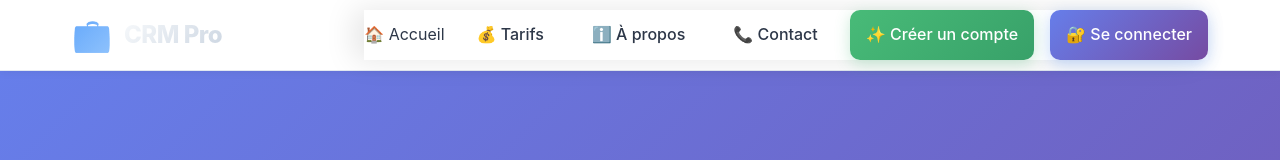
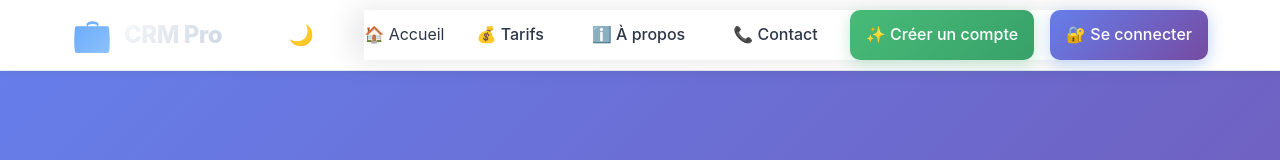
Before and after one commit to Niabag/bolt, a React (Vite) app in the folder Frontend/: page / in a window 1280 px wide. Shown: the top 160 px of the page. Built offline with nearby package versions, Linux system fonts and the light colour scheme; no server answers.

Commit message:
Add theme toggle and update devis card titles

```diff
--- a/Frontend/src/components/Dashboard/Billing/billing.jsx
+++ b/Frontend/src/components/Dashboard/Billing/billing.jsx
@@ -519,7 +519,7 @@ const Billing = ({ clients = [], onRefresh }) => {
                   onClick={() => handleSelectDevis(devis._id)}
                 >
                   <div className="devis-card-content">
-                    <h3 className="devis-card-title">{devis.title || "Devis sans titre"}</h3>
+                    <h3 className="devis-card-title">Devis {formatDate(devis.dateDevis)}</h3>
 
                     <div className="devis-meta">
                       <div className="devis-client">
--- a/Frontend/src/components/Dashboard/ClientBilling/clientBilling.jsx
+++ b/Frontend/src/components/Dashboard/ClientBilling/clientBilling.jsx
@@ -664,7 +664,7 @@ const ClientBilling = ({ client, onBack }) => {
 
                   <div className="devis-card-content">
                     <div className="devis-card-header">
-                      <h3 className="devis-card-title">{devis.title || "Devis sans titre"}</h3>
+                      <h3 className="devis-card-title">Devis {formatDate(devis.dateDevis)}</h3>
 
                       <div className="devis-card-meta">
                         <div className="devis-card-date">
--- a/Frontend/src/components/Dashboard/Devis/DevisCard.jsx
+++ b/Frontend/src/components/Dashboard/Devis/DevisCard.jsx
@@ -16,7 +16,7 @@ const DevisCard = ({ devis, onEdit, onPdf, onDelete, loading = false }) => {
   return (
     <div className="devis-card">
       <div className="devis-card-header">
-        <h3 className="devis-card-title">{devis.title}</h3>
+        <h3 className="devis-card-title">Devis {formatDate(devis.dateDevis)}</h3>
         <div className="devis-card-meta">
           <span>📅 {formatDate(devis.dateDevis)}</span>
           <span className="devis-card-amount">💰 {ttc.toFixed(2)} € TTC</span>
--- a/Frontend/src/components/Dashboard/Devis/devisListPage.jsx
+++ b/Frontend/src/components/Dashboard/Devis/devisListPage.jsx
@@ -745,7 +745,7 @@ const DevisListPage = ({ clients = [], onEditDevis, onCreateDevis }) => {
                   {/* Section contenu principal */}
                   <div className="devis-card-content">
                     <div className="devis-card-header">
-                      <h3 className="devis-card-title">{devisItem.title || "Devis sans titre"}</h3>
+                      <h3 className="devis-card-title">Devis {formatDate(devisItem.dateDevis)}</h3>
 
                       <div className="devis-card-meta">
                         <div className="devis-card-date">
--- a/Frontend/src/components/Navbar/index.jsx
+++ b/Frontend/src/components/Navbar/index.jsx
@@ -14,6 +14,7 @@ const Navbar = () => {
   });
   const [isMenuOpen, setIsMenuOpen] = useState(false);
   const [isUserMenuOpen, setIsUserMenuOpen] = useState(false);
+  const [theme, setTheme] = useState(() => localStorage.getItem('theme') || 'light');
   const userMenuRef = useRef(null);
 
   useEffect(() => {
@@ -44,6 +45,11 @@ const Navbar = () => {
       document.removeEventListener("mousedown", handleClickOutside);
     };
   }, []);
+
+  useEffect(() => {
+    document.body.classList.toggle('dark-mode', theme === 'dark');
+    localStorage.setItem('theme', theme);
+  }, [theme]);
 
   const fetchUser = async () => {
     try {
@@ -76,6 +82,10 @@ const Navbar = () => {
     setIsUserMenuOpen(!isUserMenuOpen);
   };
 
+  const toggleThemeMode = () => {
+    setTheme(theme === 'light' ? 'dark' : 'light');
+  };
+
   // Masquer la navbar sur la page dashboard et sur les pages de scan QR code
   if (location.pathname === "/dashboard" || location.pathname.startsWith("/register-client/")) {
     return null;
@@ -100,6 +110,14 @@ const Navbar = () => {
           <span></span>
           <span></span>
           <span></span>
+        </button>
+
+        <button
+          className="theme-toggle"
+          onClick={toggleThemeMode}
+          aria-label="Toggle theme"
+        >
+          {theme === 'light' ? '🌙' : '☀️'}
         </button>
 
         <div className={`navbar-menu ${isMenuOpen ? 'active' : ''}`}>
--- a/Frontend/src/components/Navbar/navbar.scss
+++ b/Frontend/src/components/Navbar/navbar.scss
@@ -473,3 +473,16 @@
   outline: 2px solid #3b82f6;
   outline-offset: 2px;
 }
+
+.theme-toggle {
+  background: transparent;
+  border: none;
+  font-size: 1.25rem;
+  margin-left: 1rem;
+  cursor: pointer;
+  transition: transform 0.2s ease;
+}
+
+.theme-toggle:hover {
+  transform: scale(1.1);
+}
--- a/Frontend/src/utils/styles/colors.scss
+++ b/Frontend/src/utils/styles/colors.scss
@@ -7,3 +7,17 @@ $secondary: #BC9C23;
 $background: #FFFFFF;
 $text-dark: #2d3748;
 $accent: #f8ab37;
+
+:root {
+  --background: #FFFFFF;
+  --text-dark: #2d3748;
+  --primary-start: #667eea;
+  --primary-end: #764ba2;
+  --secondary: #BC9C23;
+  --accent: #f8ab37;
+}
+
+body.dark-mode {
+  --background: #1a202c;
+  --text-dark: #f9fafb;
+}
--- a/Frontend/src/utils/styles/global.scss
+++ b/Frontend/src/utils/styles/global.scss
@@ -13,7 +13,9 @@ body {
   -webkit-font-smoothing: antialiased;
   -moz-osx-font-smoothing: grayscale;
   background-color: $background;
+  background-color: var(--background);
   color: $text-dark;
+  color: var(--text-dark);
   line-height: 1.6;
 }
 
```
Also changed, not shown: 1 other file (tests, documents, lock files or other folders).
